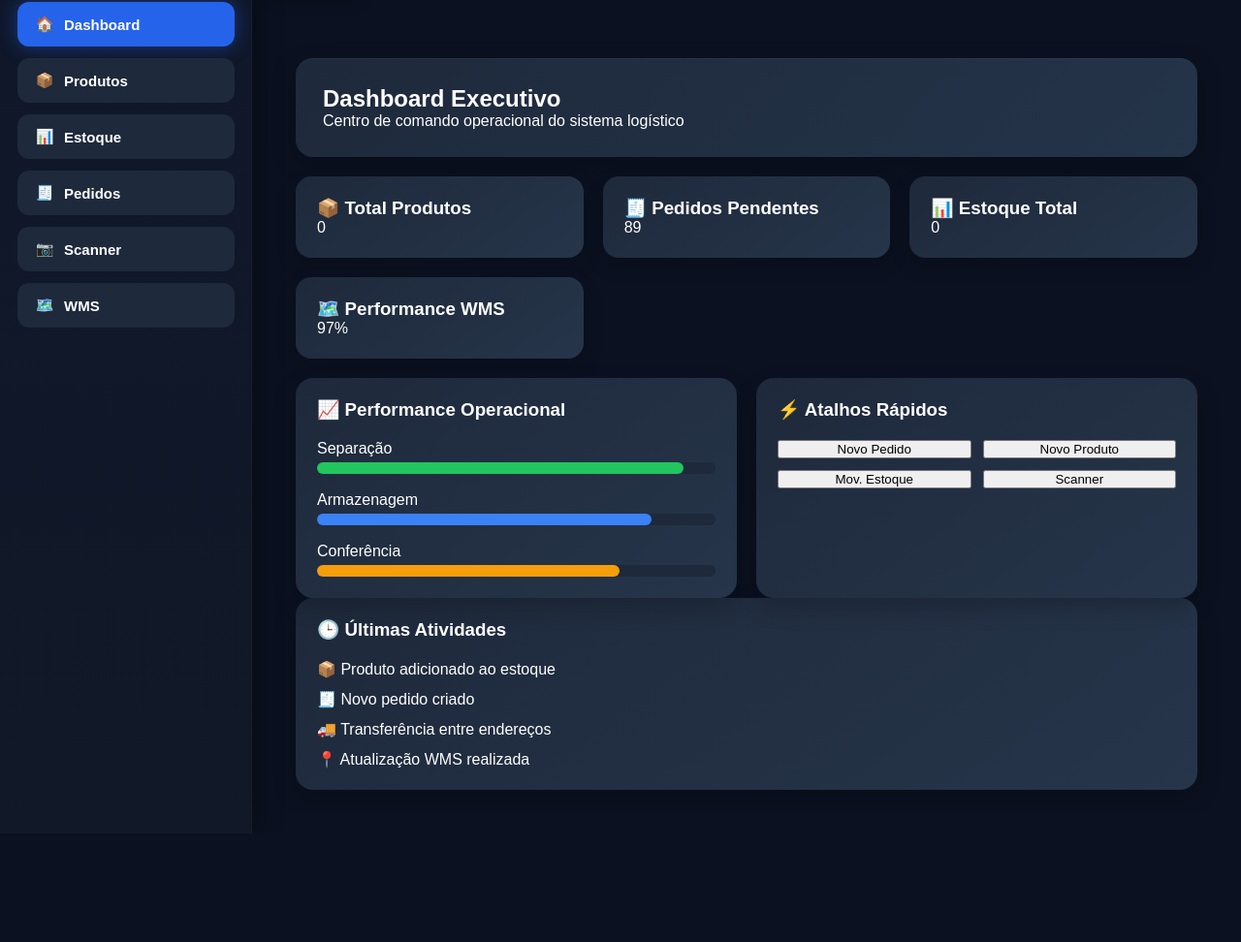
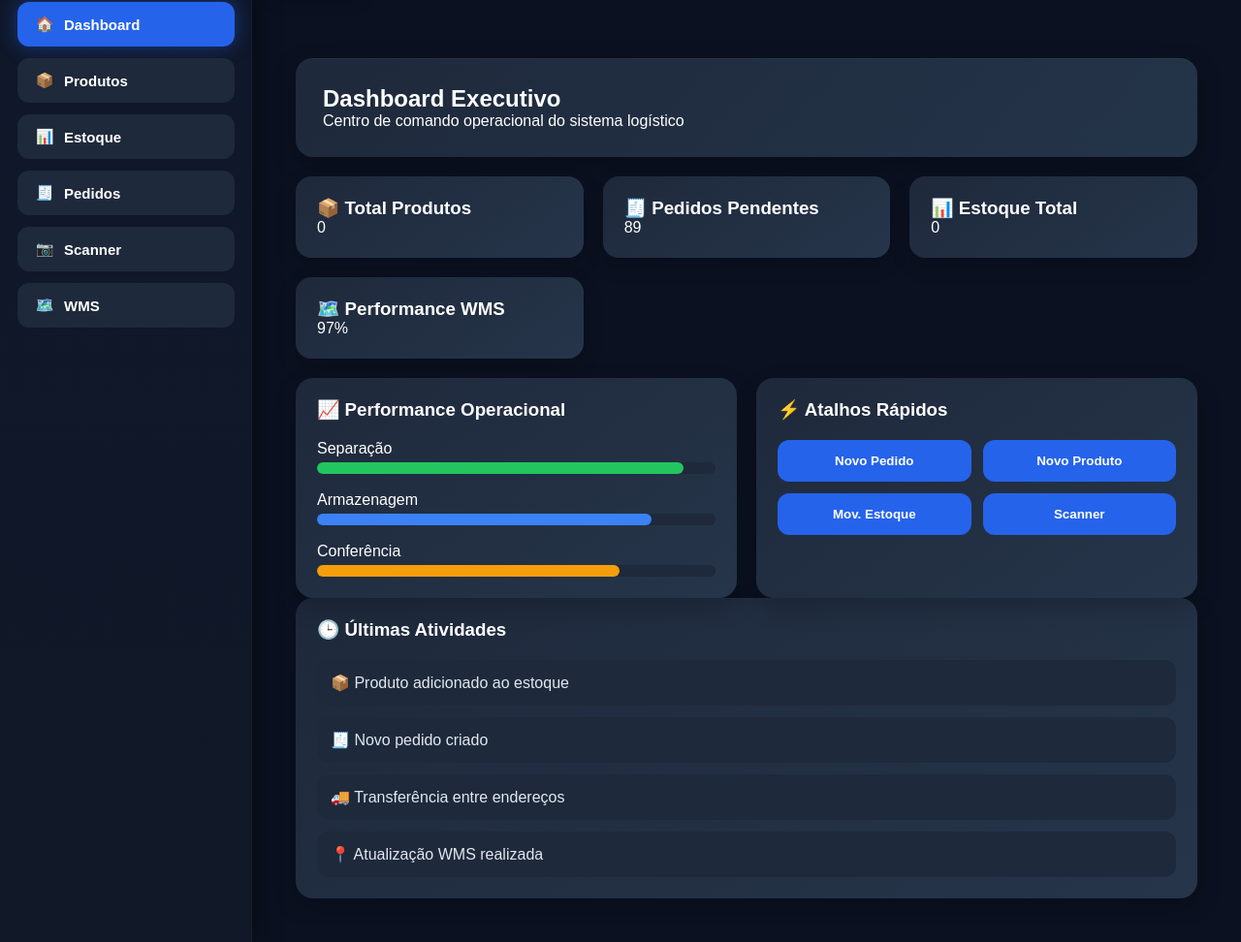
Before and after one commit to amorimlipeh/RIOBETA2, a website: page public/index.html in a window 1280 px wide. Shown: the part 129-1101 px from the top of the page at 97% size. Before the commit the page ends 989 px from the top, so only its background shows below. Drawn offline with Linux system fonts and the light colour scheme; no server answers.

Commit message:
estilo dashboard premium

```diff
--- a/public/css/components.css
+++ b/public/css/components.css
@@ -706,3 +706,27 @@ border-radius:999px;
 background:rgba(15,23,42,.35);
 border-radius:999px;
 }
+
+.quick-btn{
+background:#2563eb;
+border:none;
+padding:14px;
+border-radius:12px;
+color:white;
+font-weight:bold;
+cursor:pointer;
+transition:.3s;
+}
+
+.quick-btn:hover{
+background:#1d4ed8;
+transform:translateY(-2px);
+}
+
+.activity-item{
+background:#1e293b;
+padding:14px;
+border-radius:12px;
+color:#e2e8f0;
+font-weight:500;
+}
```
